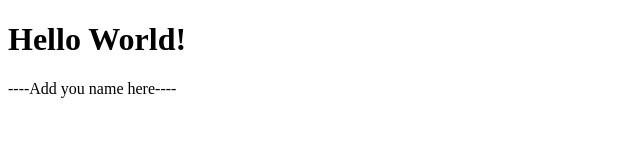
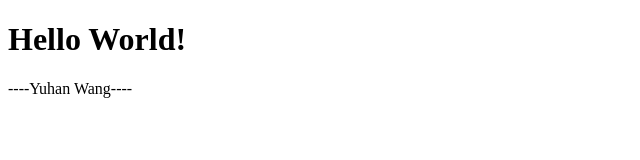
Before and after one commit to DS4200-Sec2-F22/ic-01-Wangyuhan1023, a plain HTML site: page index.html in a window 1280 px wide. Shown: the full height of the page, 0-640 px from the left. Drawn offline with Linux system fonts and the light colour scheme.

```diff
--- a/index.html
+++ b/index.html
@@ -6,7 +6,7 @@
 
 <p>
 
-----Add you name here----
+----Yuhan Wang----
 
 </p>
 
```
